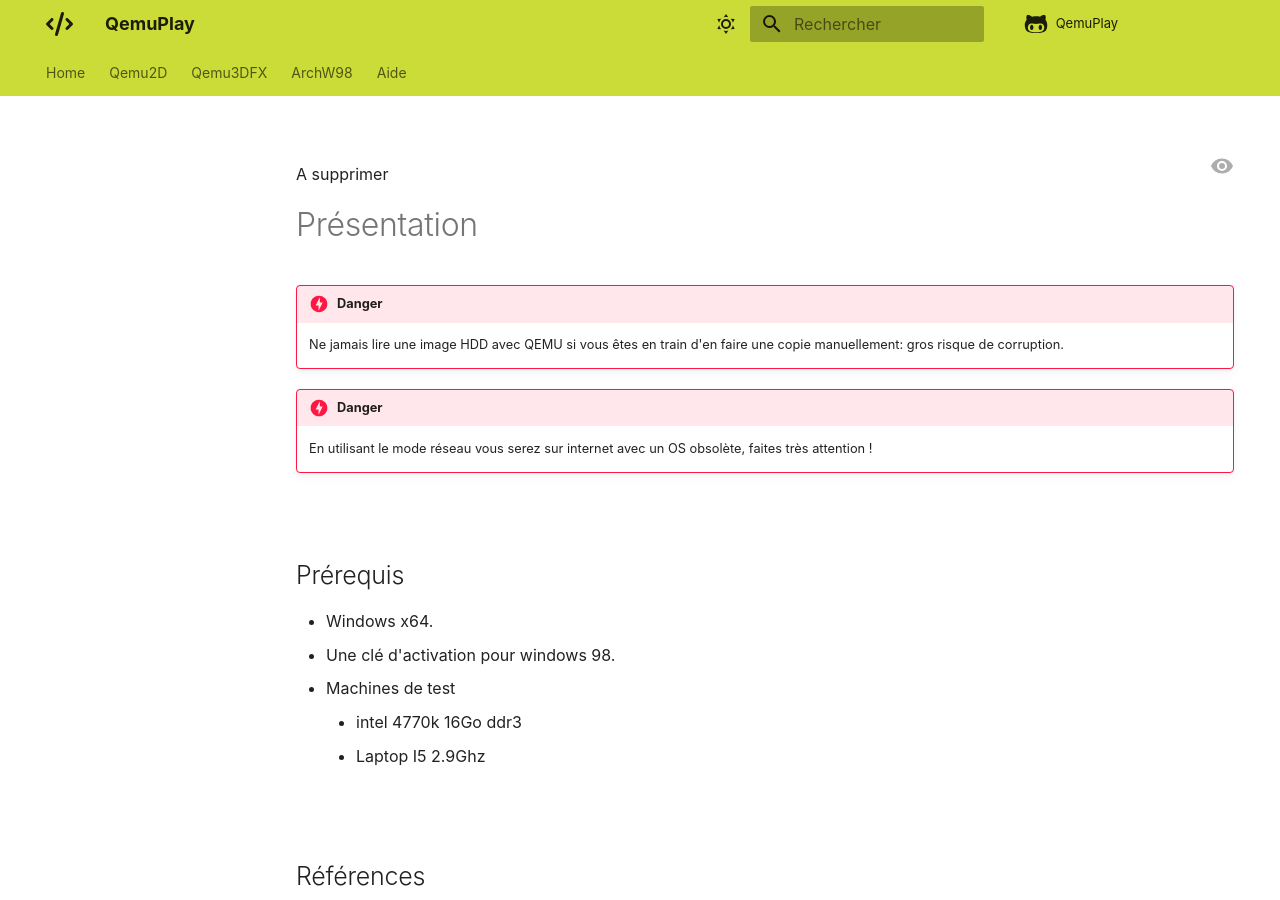
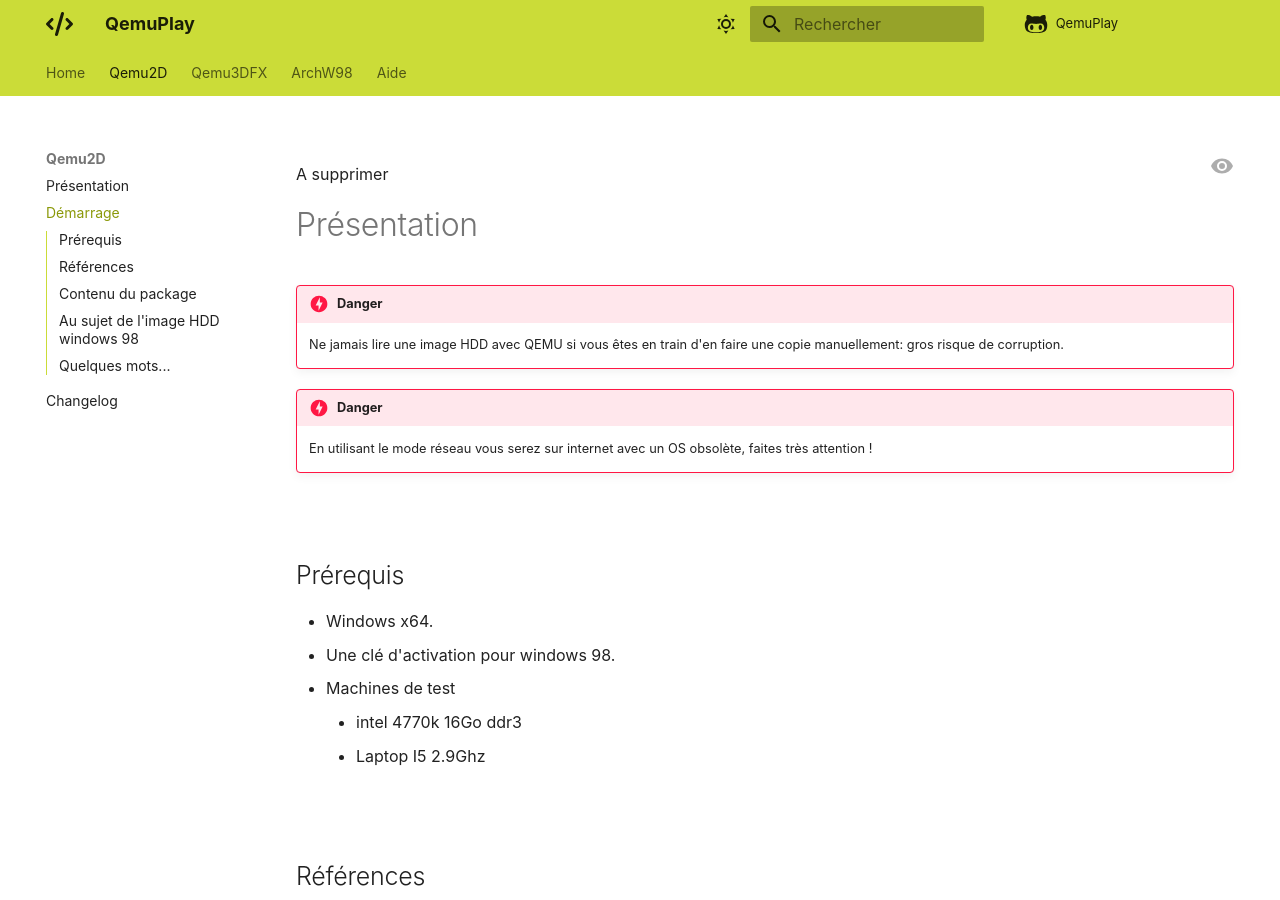
Before and after one commit to daerlnaxe/QemuPlay, an MkDocs documentation site: the page built from docs/01-qemu2d/01-demarrage.md, in a window 1280 px wide and 900 px high. Built offline with MkDocs 1.6.1 and Material for MkDocs 9.7.7, drawn with Linux system fonts in a browser that asks for light colours; comment, search, counter and statistics services are not loaded; part of the change alters nothing that is shown.

Commit message:
nav
Renommage des dossiers et reconstruction de la navigation

```diff
--- a/mkdocs.yml
+++ b/mkdocs.yml
@@ -23,18 +23,18 @@ docs_dir: docs
 nav:
   - Home : index.md
   - Qemu2D :
-    - 'Présentation' : qemu2d/00-presentation.md
-    - 'Démarrage' : qemu2d/01-demarrage.md
-    - 'Changelog' :  qemu2d/98-changelog.md
-  - Qemu3DFX : qemu3dfx/index.md
-  - ArchW98 : archw98/index.md
+    - 'Présentation' : 01-qemu2d/00-presentation.md
+    - 'Démarrage' : 01-qemu2d/01-demarrage.md
+    - 'Changelog' :  01-qemu2d/98-changelog.md
+  - Qemu3DFX : 02-qemu3dfx/index.md
+  - ArchW98 : 03-archw98/index.md
   - Aide :
-    - 'MkDocs' : aide/mkdocs.md
+    - 'MkDocs' : 80-aide/mkdocs.md
     - Qemu :
-      - 'Hardware' : ./aide/qemu/hardware.md
-      - 'Paramètres': ./aide/qemu/parametres.md
+      - 'Hardware' : ./80-aide/qemu/hardware.md
+      - 'Paramètres': ./80-aide/qemu/parametres.md
     - ShaderGlass:
-      - 'Index' : ./aide/shaderglass/index.md
+      - 'Index' : ./80-aide/shaderglass/index.md
   # Référencer les autres pages ci-dessus...
 
 # Configuration du thème https://squidfunk.github.io/mkdocs-material/creating-your-site/#configuration
```
